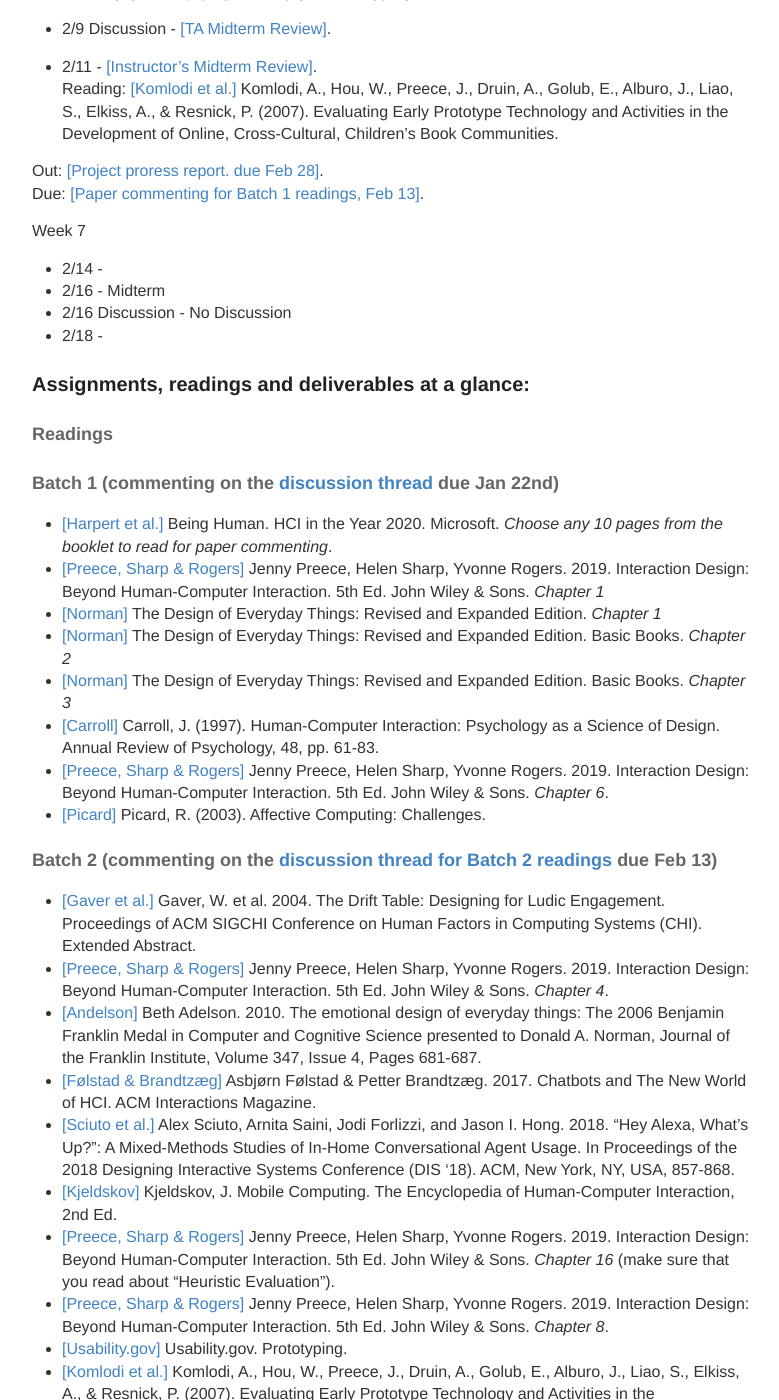
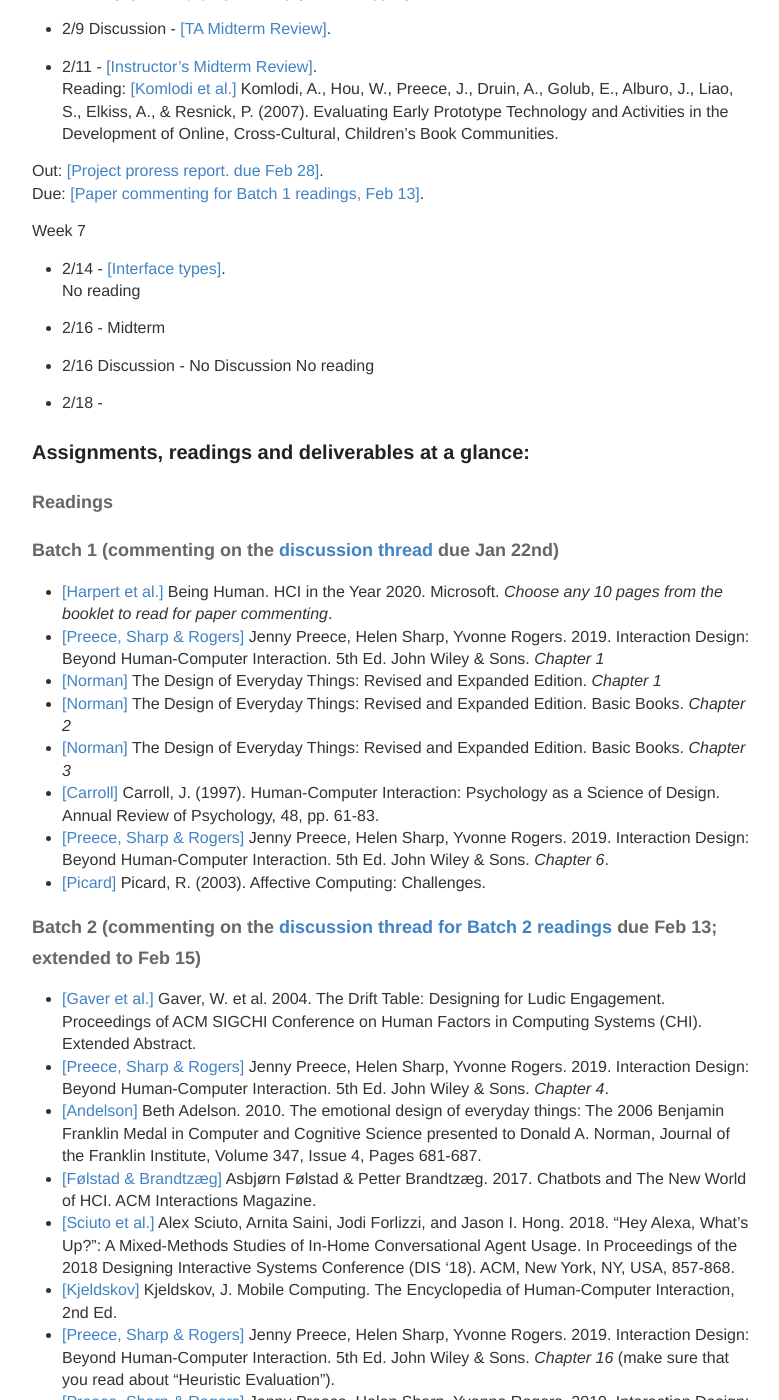
Before and after one commit to hciwang/hciwang.github.io, a Jekyll site: the page built from _posts/2022-1-1-lectures.md, in a window 1280 px wide and 1400 px high, scrolled down 2450 px. Shown: the whole window, without its empty margins (248-1027 px from the left). Built offline with Jekyll 4.4.1, drawn with Linux system fonts in a browser that asks for light colours.

Commit message:
Update 2022-1-1-lectures.md

```diff
--- a/_posts/2022-1-1-lectures.md
+++ b/_posts/2022-1-1-lectures.md
@@ -95,9 +95,13 @@
 Due: [[Paper commenting for Batch 1 readings, Feb 13]](https://canvas.ucdavis.edu/courses/633616/discussion_topics/872948).
 
 Week 7
-- 2/14 -
+- 2/14 - [[Interface types]](https://canvas.ucdavis.edu/courses/633616/files/folder/Lecture%20slides?preview=15650143).
+No reading
+
 - 2/16 - Midterm
 - 2/16 Discussion - No Discussion
+No reading
+
 - 2/18 -
 
 ### Assignments, readings and deliverables at a glance:
@@ -113,7 +117,7 @@
 - [[Preece, Sharp & Rogers]](http://www.id-book.com/) Jenny Preece, Helen Sharp, Yvonne Rogers. 2019. Interaction Design: Beyond Human-Computer Interaction. 5th Ed. John Wiley & Sons.  *Chapter 6*.
 - [[Picard]](https://affect.media.mit.edu/pdfs/03.picard.pdf) Picard, R. (2003). Affective Computing: Challenges.
 
-#### Batch 2 (commenting on the [discussion thread for Batch 2 readings](https://canvas.ucdavis.edu/courses/633616/discussion_topics/872948) due Feb 13)
+#### Batch 2 (commenting on the [discussion thread for Batch 2 readings](https://canvas.ucdavis.edu/courses/633616/discussion_topics/872948) due Feb 13; extended to Feb 15)
 - [[Gaver et al.]](https://canvas.ucdavis.edu/courses/633616/files/folder/Misc%20files?preview=15474362) Gaver, W. et al. 2004. The Drift Table: Designing for Ludic Engagement. Proceedings of ACM SIGCHI Conference on Human Factors in Computing Systems (CHI). Extended Abstract.
 - [[Preece, Sharp & Rogers]](http://www.id-book.com/) Jenny Preece, Helen Sharp, Yvonne Rogers. 2019. Interaction Design: Beyond Human-Computer Interaction. 5th Ed. John Wiley & Sons.  *Chapter 4*.
 - [[Andelson]](https://canvas.ucdavis.edu/courses/633616/files/folder/Misc%20files?preview=15551134) Beth Adelson. 2010. The emotional design of everyday things: The 2006 Benjamin Franklin Medal in Computer and Cognitive Science presented to Donald A. Norman, Journal of the Franklin Institute, Volume 347, Issue 4, Pages 681-687.
```
